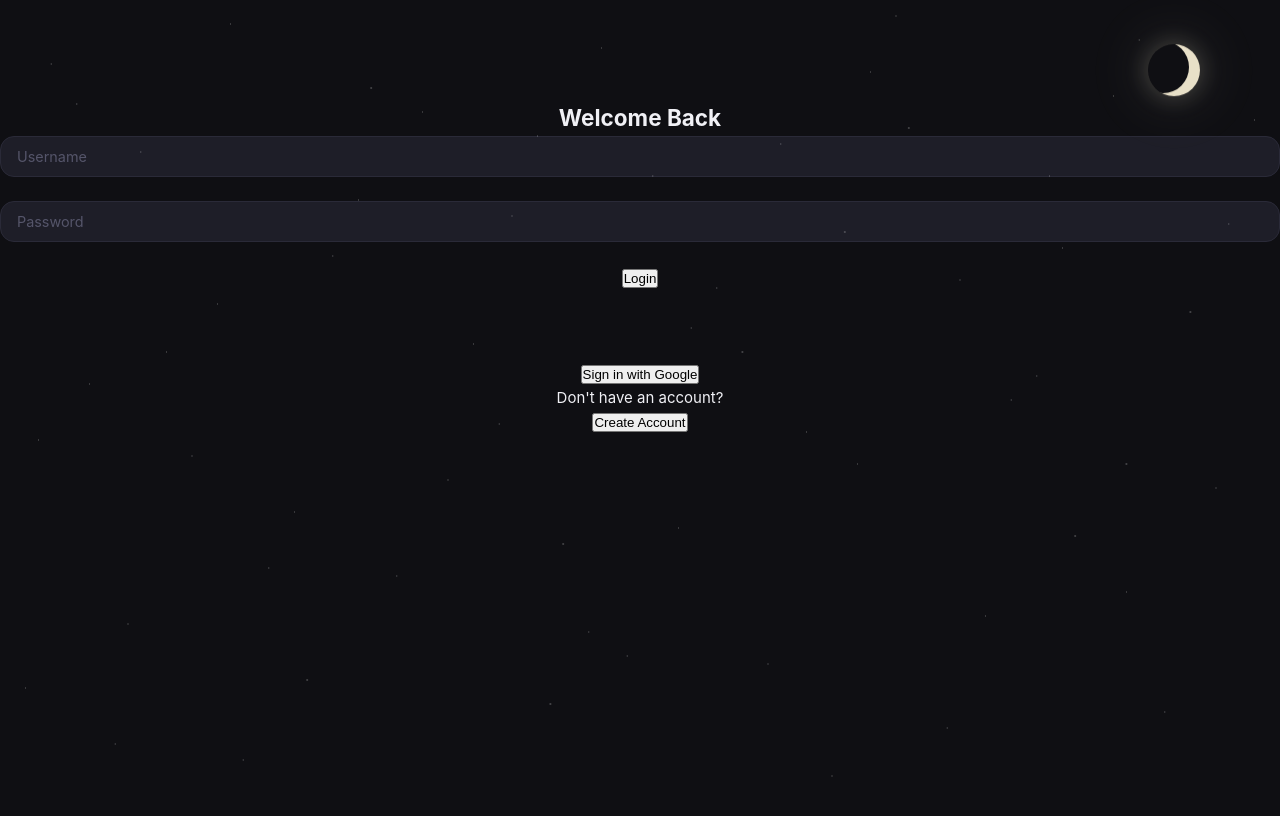
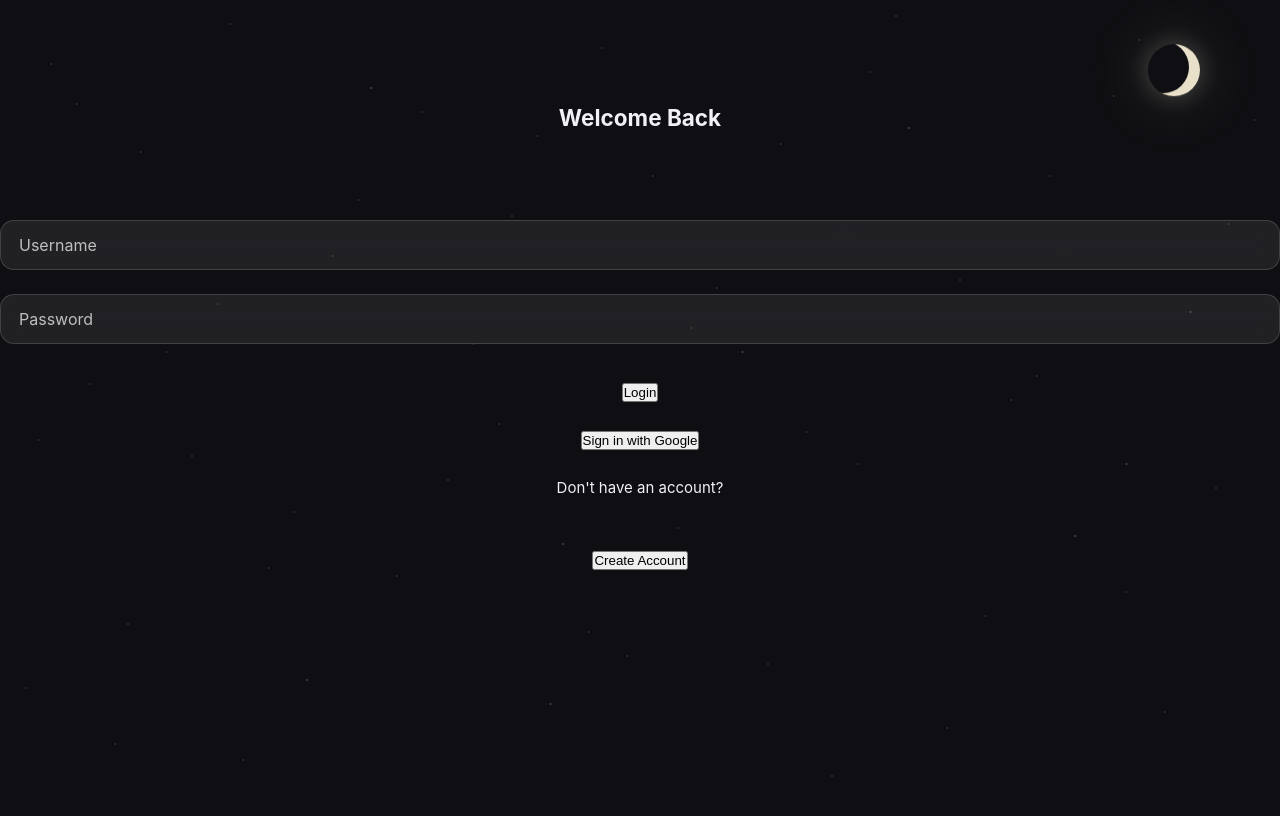
Before and after one commit to sara87-art/memory-wall, a React (Vite) app in the folder client/: page / in a window 1280 px wide. Shown: the top 816 px of the page. Built offline with nearby package versions, Linux system fonts and the light colour scheme.

Commit message:
Update avatar on old posts

```diff
--- a/client/src/index.css
+++ b/client/src/index.css
@@ -23,3 +23,32 @@
         transform:translateY(0);
     }
 }
+.auth-input {
+  width: 100%;
+
+  padding: 14px 18px;
+
+  margin: 12px 0;
+  background: rgba(255,255,255,0.08);
+  border: 1px solid rgba(255,255,255,0.15);
+  border-radius: 14px;
+  color: #fff;
+  font-size: 16px;
+  outline: none;
+  backdrop-filter: blur(10px);
+  transition: .3s;
+}
+
+.auth-input::placeholder {
+  color: #bfbfbf;
+}
+
+.auth-input:hover {
+  border-color: rgba(255,255,255,.35);
+}
+
+.auth-input:focus {
+  border-color: #8b5cf6;
+  box-shadow: 0 0 15px rgba(139,92,246,.35);
+  background: rgba(255,255,255,.12);
+}
--- a/client/src/pages/Login.jsx
+++ b/client/src/pages/Login.jsx
@@ -75,23 +75,20 @@ function Login({ onLogin, goToSignup }) {
   return (
     <div style={{ textAlign: "center", marginTop: "100px" }}>
       <h2>Welcome Back</h2>
-
+ <br />
+        <br />
+         <br />
       <form onSubmit={handleLogin}>
       <input
+  className="auth-input"
   type="text"
   placeholder="Username"
-          value={username}
-          onChange={(e) => setUsername(e.target.value)}
 />
 
-        <br />
-        <br />
-
 <input
+  className="auth-input"
   type="password"
   placeholder="Password"
-          value={password}
-          onChange={(e) => setPassword(e.target.value)}
 />
 
         <br />
@@ -100,14 +97,16 @@ function Login({ onLogin, goToSignup }) {
         <button type="submit">Login</button>
         <br />
         <br />
-        <br />
-        <br />
+
 
         <button type="button" onClick={handleGoogleLogin}>
           Sign in with Google
         </button>
+         <br />
+        <br />
         <p>Don't have an account?</p>
-
+ <br />
+        <br />
         <button type="button" onClick={goToSignup}>
           Create Account
         </button>
```
Also changed, not shown: client/src/pages/Home.jsx (+1 -6 lines), 2 other files (tests, documents, lock files or other folders). Lines whose indentation alone changed are shown as unchanged.
